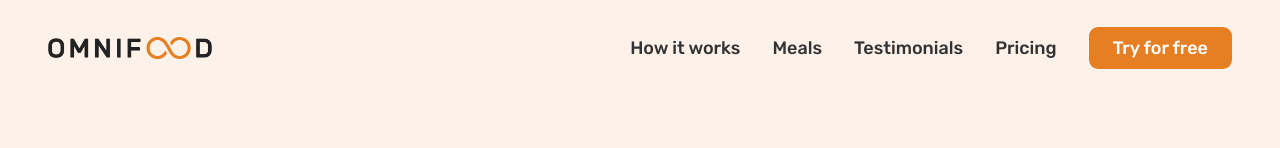
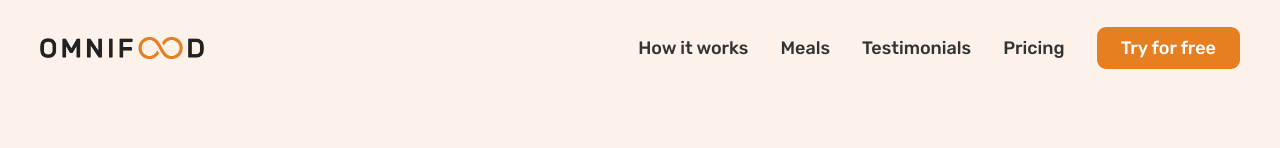
Before and after one commit to NuzafNaim/Omnifood-Practice, a plain HTML site: page index.html in a window 1280 px wide. Shown: the top 148 px of the page. Drawn offline with Linux system fonts and the light colour scheme.

Commit message:
made header under container

```diff
--- a/css/style.css
+++ b/css/style.css
@@ -166,14 +166,16 @@ btn:visited {
 }
 
 .header {
+  background-color: #fdf2e9;
+}
+
+.h-container {
   display: flex;
   justify-content: space-between;
   align-items: center;
-  background-color: #fdf2e9;
   height: 9.6rem;
-  padding: 0 4.8rem;
+  padding: 0;
 }
-
 /******************************/
 /*           NAVIGATION           /*
 /******************************/
--- a/index.html
+++ b/index.html
@@ -15,6 +15,7 @@
   <body>
     <!-- HEADER SECTION -->
     <header class="header">
+      <div class="container h-container">
         <img src="img/omnifood-logo.png" alt="OmniFood logo" class="logo" />
         <nav class="main-nav">
           <ul class="main-nav-list">
@@ -25,6 +26,7 @@
             <li><a class="main-nav-link nav-cta" href="#">Try for free</a></li>
           </ul>
         </nav>
+      </div>
     </header>
     <main>
       <!-- HERO SECTION -->
```
Lines whose indentation alone changed are shown as unchanged.
